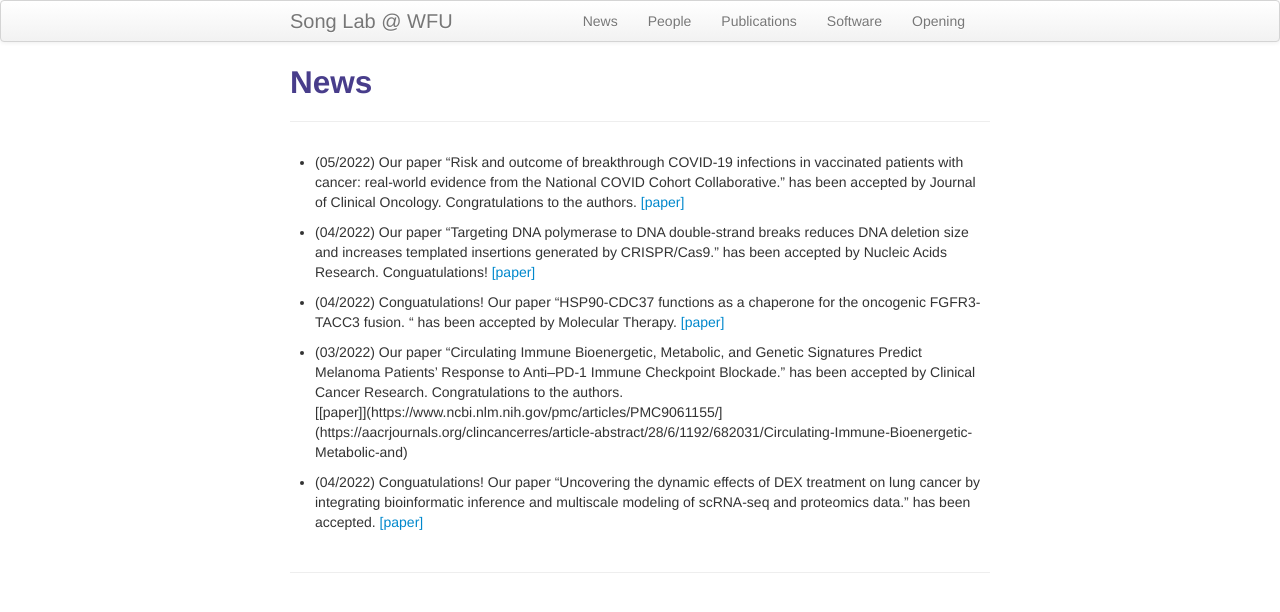
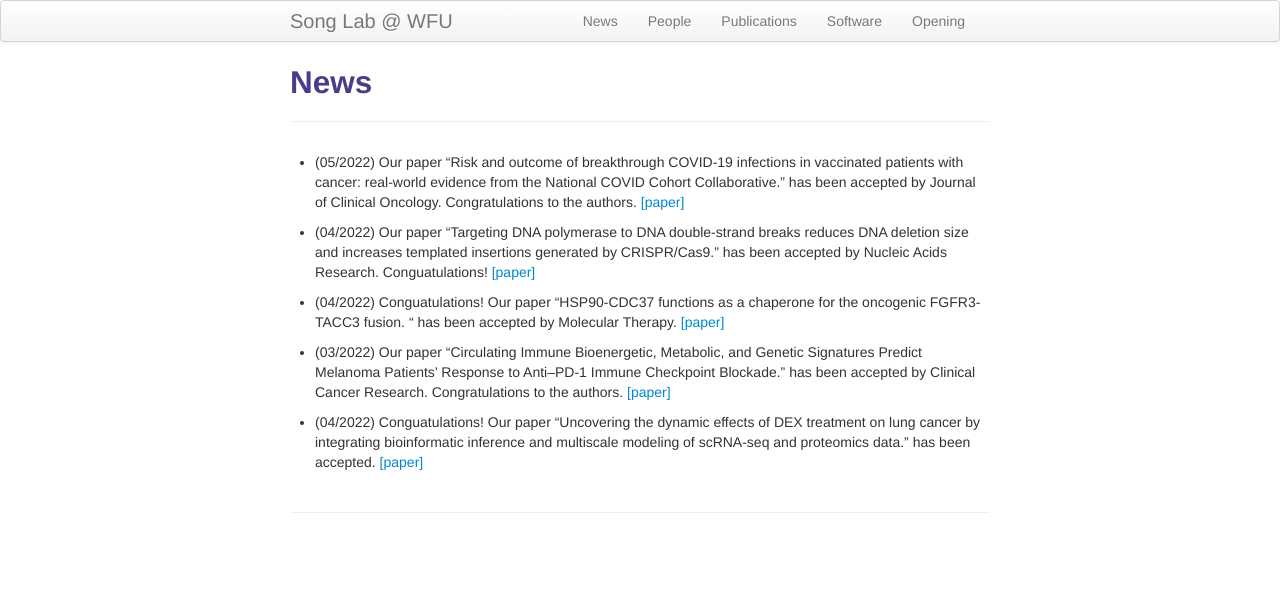
Before and after one commit to songqianqianlab/songqianqianlab.github.io2, a Jekyll site: the page built from pages/news.md, in a window 1280 px wide. Shown: the top 612 px of the page. Built offline with Jekyll 4.4.1, drawn with Linux system fonts in a browser that asks for light colours; part of the change alters nothing that is shown.

Commit message:
Update news.md

```diff
--- a/pages/news.md
+++ b/pages/news.md
@@ -10,7 +10,6 @@ description: Lab's news
 
 * (04/2022) Conguatulations! Our paper "HSP90-CDC37 functions as a chaperone for the oncogenic FGFR3-TACC3 fusion. " has been accepted by Molecular Therapy. [[paper]](https://www.sciencedirect.com/science/article/abs/pii/S1525001622000922?casa_token=uYa8siR5sogAAAAA:IbdsxGPdqbBEvC9hn_AZVu3SYTvUXOb7w-086fVYCvzDN7yrNEirul4Du-toxF-GUfoQlUdDiQ)
 
-* (03/2022) Our paper "Circulating Immune Bioenergetic, Metabolic, and Genetic Signatures Predict Melanoma Patients' Response to Anti–PD-1 Immune Checkpoint Blockade." has been accepted by Clinical Cancer Research. Congratulations to the authors. \
-[[paper]](https://www.ncbi.nlm.nih.gov/pmc/articles/PMC9061155/](https://aacrjournals.org/clincancerres/article-abstract/28/6/1192/682031/Circulating-Immune-Bioenergetic-Metabolic-and)
+* (03/2022) Our paper "Circulating Immune Bioenergetic, Metabolic, and Genetic Signatures Predict Melanoma Patients' Response to Anti–PD-1 Immune Checkpoint Blockade." has been accepted by Clinical Cancer Research. Congratulations to the authors. [[paper]](https://aacrjournals.org/clincancerres/article-abstract/28/6/1192/682031/Circulating-Immune-Bioenergetic-Metabolic-and)
 
 * (04/2022) Conguatulations! Our paper "Uncovering the dynamic effects of DEX treatment on lung cancer by integrating bioinformatic inference and multiscale modeling of scRNA-seq and proteomics data." has been accepted. [[paper]](https://arxiv.org/abs/2203.00743)
```
